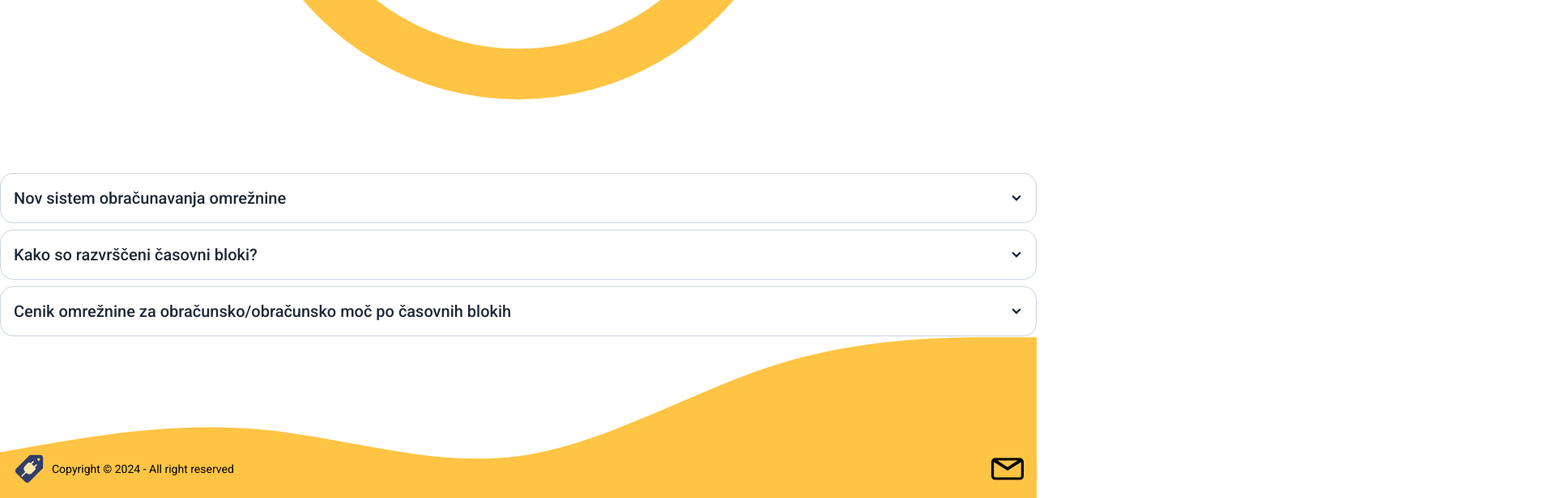
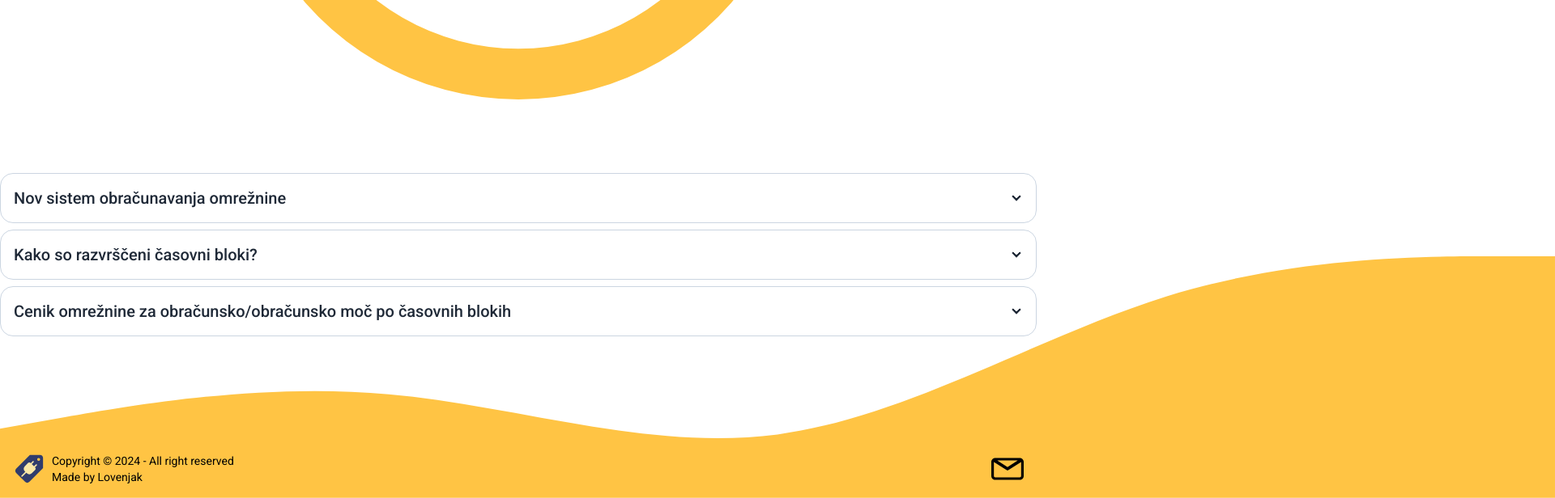
Before and after one commit to rubuz/cenergija-react, a React (Vite) app: page / in a window 1280 px wide. Shown: the part 666-1282 px from the top of the page at 81% size, 1920 px wide, since content can reach past the window. Built offline with nearby package versions, Linux system fonts and the light colour scheme.

Commit message:
Add hover effect to links and update color context

```diff
--- a/src/App.tsx
+++ b/src/App.tsx
@@ -1,12 +1,16 @@
+import { useState } from "react";
 import Faq from "./components/Faq";
 import Footer from "./components/Footer";
 import Header from "./components/Header";
 import Section from "./components/Section";
 import ChartDonut from "./components/chart/ChartDonut";
+import { ColorContext } from "./utils/ColorContext";
 
 function App() {
+  const [dotColor, setDotColor] = useState<string>("");
+
   return (
-    <>
+    <ColorContext.Provider value={{ dotColor, setDotColor }}>
       <div className="h-[100dvh] bg-white font-roboto ">
         <Header />
         <Section>
@@ -19,7 +23,7 @@ function App() {
         </Section>
         <Footer />
       </div>
-    </>
+    </ColorContext.Provider>
   );
 }
 
--- a/src/components/Faq.tsx
+++ b/src/components/Faq.tsx
@@ -6,7 +6,7 @@ const Faq = () => {
     <div className="mb-32 flex flex-col gap-2">
       <div
         tabIndex={0}
-        className="collapse collapse-arrow border border-slate-300 bg-white transition-all duration-200 hover:ring-2 hover:ring-slate-400"
+        className="collapse collapse-arrow border border-slate-300 bg-white/70 backdrop-blur-lg transition-all duration-200 hover:ring-2 hover:ring-slate-400"
       >
         <div className="collapse-title text-xl font-medium">
           Nov sistem obračunavanja omrežnine
@@ -28,7 +28,7 @@ const Faq = () => {
       </div>
       <div
         tabIndex={1}
-        className="collapse collapse-arrow border border-slate-300 bg-white transition-all duration-200 hover:ring-2 hover:ring-slate-400"
+        className="collapse collapse-arrow border border-slate-300 bg-white/70 backdrop-blur-lg transition-all duration-200 hover:ring-2 hover:ring-slate-400"
       >
         <div className="collapse-title text-xl font-medium">
           Kako so razvrščeni časovni bloki?
@@ -47,7 +47,7 @@ const Faq = () => {
       </div>
       <div
         tabIndex={2}
-        className="collapse collapse-arrow border border-slate-300 bg-white transition-all duration-200 hover:ring-2 hover:ring-slate-400"
+        className="collapse collapse-arrow border border-slate-300 bg-white/70 backdrop-blur-lg transition-all duration-200 hover:ring-2 hover:ring-slate-400"
       >
         <div className="collapse-title text-xl font-medium">
           Cenik omrežnine za obračunsko/obračunsko moč po časovnih blokih
--- a/src/components/Footer.tsx
+++ b/src/components/Footer.tsx
@@ -1,12 +1,24 @@
+import { useContext } from "react";
+import { ColorContext } from "../utils/ColorContext";
 import Logo from "../assets/cenergija-logo.svg";
 
 const Footer = () => {
+  const { dotColor } = useContext(ColorContext);
+
   return (
     <div className="relative w-full bg-transparent">
       <footer className="footer mx-auto max-w-[1440px] items-center p-4 text-black">
         <aside className="grid-flow-col items-center">
           <img src={Logo} alt="Cenergija" className="h-10" />
-          <p>Copyright © 2024 - All right reserved</p>
+          <div className="flex flex-col justify-center">
+            <p>Copyright © 2024 - All right reserved</p>
+            <p>
+              Made by{" "}
+              <a href="https://lovenjak.vercel.app" className="hover__link">
+                Lovenjak
+              </a>
+            </p>
+          </div>
         </aside>
         <nav className="grid-flow-col gap-4 md:place-self-center md:justify-self-end">
           <a className="cursor-pointer" href="mailto:rubuz23@gmail.com">
@@ -40,10 +52,10 @@ const Footer = () => {
       <svg
         xmlns="http://www.w3.org/2000/svg"
         viewBox="0 0 1440 320"
-        className="absolute bottom-0 -z-10 w-full"
+        className="absolute bottom-0 -z-10 w-full min-w-[1920px]"
       >
         <path
-          fill="#ffc444"
+          fill={dotColor}
           fill-opacity="1"
           d="M0,256L60,245.3C120,235,240,213,360,224C480,235,600,277,720,261.3C840,245,960,171,1080,133.3C1200,96,1320,96,1380,96L1440,96L1440,320L1380,320C1320,320,1200,320,1080,320C960,320,840,320,720,320C600,320,480,320,360,320C240,320,120,320,60,320L0,320Z"
         ></path>
--- a/src/components/Header.tsx
+++ b/src/components/Header.tsx
@@ -1,8 +1,10 @@
-import { useEffect, useState } from "react";
+import { useEffect, useState, useContext } from "react";
+import { ColorContext } from "../utils/ColorContext";
 import Logo from "../assets/cenergija-logo.svg";
 
 const Header = () => {
   const [isScrolled, setIsScrolled] = useState(false);
+  const { dotColor } = useContext(ColorContext);
 
   useEffect(() => {
     const checkScroll = () => {
@@ -24,8 +26,8 @@ const Header = () => {
       <div className={`navbar mx-auto max-w-[1440px]`}>
         <div className="navbar-start flex gap-3">
           <img src={Logo} alt="Cenergija" className="h-12 w-12" />
-          <a className="text-2xl font-semibold">
-            <span className="text-table-red">cEne</span>rgija
+          <a className="text-2xl font-semibold" href="/">
+            <span className="text-blue-500">cEne</span>rgija
           </a>
         </div>
         <div className="navbar-center">
@@ -38,7 +40,7 @@ const Header = () => {
             <div
               tabIndex={0}
               role="button"
-              className="group btn btn-ghost rounded-xl  border-transparent hover:border-transparent hover:bg-table-yellow"
+              className="group btn btn-ghost rounded-xl  border-transparent hover:border-transparent"
             >
               <svg
                 xmlns="http://www.w3.org/2000/svg"
@@ -75,7 +77,7 @@ const Header = () => {
       <svg
         xmlns="http://www.w3.org/2000/svg"
         viewBox="0 0 1440 320"
-        className="absolute -top-8 left-0 -z-20 w-full"
+        className="absolute -top-9 left-0 -z-20 w-full min-w-[1920px]"
       >
         {/* <path
           fill="#ffc444"
@@ -83,7 +85,7 @@ const Header = () => {
           d="M0,128L120,133.3C240,139,480,149,720,149.3C960,149,1200,139,1320,133.3L1440,128L1440,0L1320,0C1200,0,960,0,720,0C480,0,240,0,120,0L0,0Z"
         ></path> */}
         <path
-          fill="#ffc444"
+          fill={dotColor}
           fill-opacity="1"
           d="M0,96L120,90.7C240,85,480,75,720,80C960,85,1200,107,1320,117.3L1440,128L1440,0L1320,0C1200,0,960,0,720,0C480,0,240,0,120,0L0,0Z"
         ></path>
--- a/src/components/chart/ChartDonut.tsx
+++ b/src/components/chart/ChartDonut.tsx
@@ -9,16 +9,20 @@ import {
   hourAMIndexMapping,
   hourPMIndexMapping,
 } from "../../data/data";
-import useCurrentTimePeriod from "../../hooks/useCurrentTimePeriod";
+import useCurrentTimePeriod from "../../utils/useCurrentTimePeriod";
 import ClockDot from "./ClockDot";
 import ClockNumbers from "./ClockNumbers";
 import ChartCenter from "./ChartCenter";
 
 import { PriceBlock } from "../../data/data";
 
+import { useContext, useEffect } from "react";
+import { ColorContext } from "../../utils/ColorContext";
+
 ChartJS.register(ArcElement, Tooltip, Legend);
 
 const ChartDonut = () => {
+  const { setDotColor } = useContext(ColorContext);
   const { month, dayOfWeek, dayOfMonth, isAM } = useCurrentTimePeriod();
 
   // Format the current date as a string in the format 'YYYY-MM-DD'
@@ -63,6 +67,10 @@ const ChartDonut = () => {
     ],
   };
 
+  useEffect(() => {
+    setDotColor(dotColor);
+  }, [colors, colorIndex, setDotColor]);
+
   const chartOptions = {
     plugins: {
       legend: {
--- a/src/index.css
+++ b/src/index.css
@@ -30,3 +30,28 @@
 html {
   background-color: white;
 }
+
+.hover__link {
+  color: black;
+  position: relative;
+  text-decoration: none;
+}
+
+.hover__link::before {
+  content: "";
+  position: absolute;
+  width: 100%;
+  height: 2px;
+  border-radius: 4px;
+  background-color: #18272f;
+  bottom: 0;
+  left: 0;
+  transform-origin: right;
+  transform: scaleX(0);
+  transition: transform 0.3s ease-in-out;
+}
+
+.hover__link:hover::before {
+  transform-origin: left;
+  transform: scaleX(1);
+}
--- /dev/null
+++ b/src/utils/ColorContext.ts
@@ -0,0 +1,3 @@
+import React from "react";
+
+export const ColorContext = React.createContext<any>();
```
Also changed, not shown: src/utils/useCurrentTimePeriod.tsx (renamed from src/hooks/useCurrentTimePeriod.tsx).
